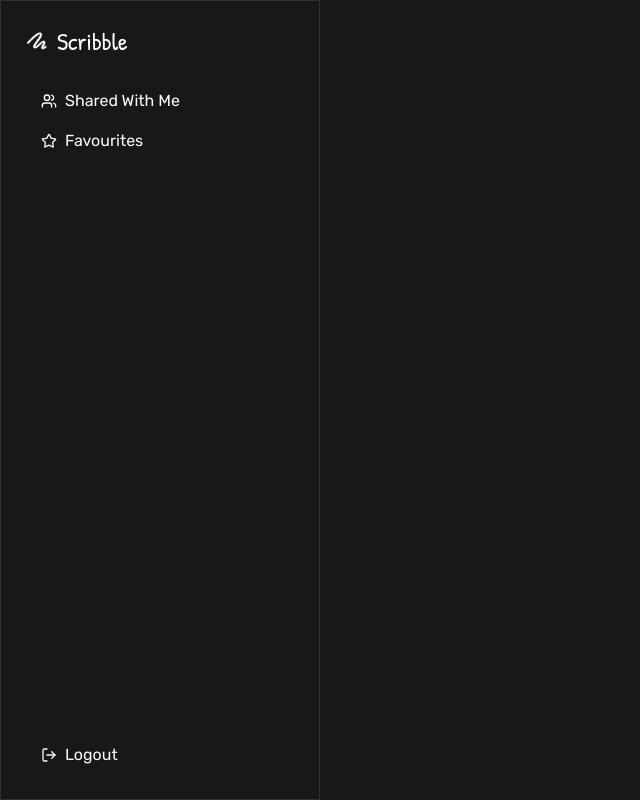
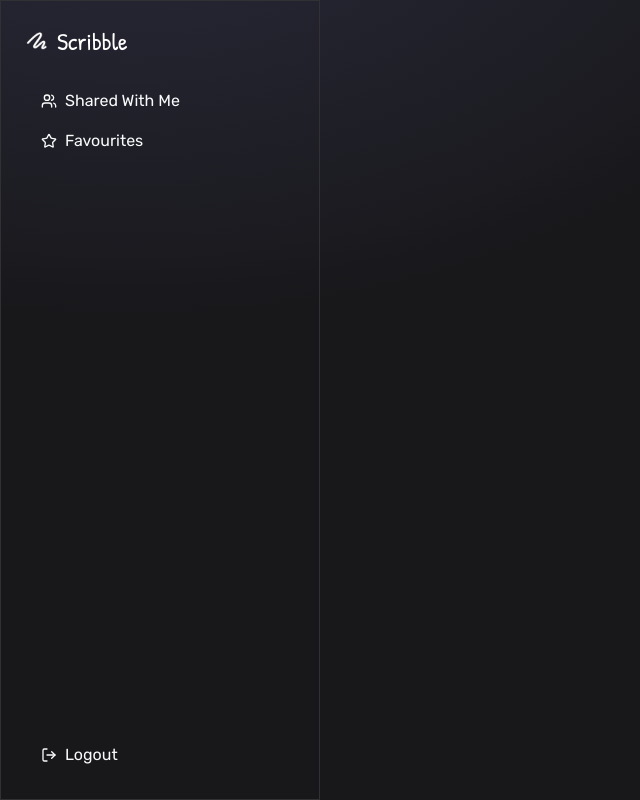
Before and after one commit to iSubhamMani/scribble, a Next.js app in the folder app/: page /dashboard in a window 1280 px wide. Shown: the whole page, without its empty margins (0-640 px from the left). Built offline with nearby package versions, Linux system fonts and the light colour scheme; no server answers.

Commit message:
enhance MainLayout with a radial gradient background for improved aesthetics

```diff
--- a/app/src/app/(main)/layout.tsx
+++ b/app/src/app/(main)/layout.tsx
@@ -6,7 +6,7 @@ export default function MainLayout({
   children: React.ReactNode;
 }>) {
   return (
-    <div className="flex bg-background min-h-[100dvh]">
+    <div className="flex bg-background min-h-[100dvh] bg-[radial-gradient(ellipse_60%_60%_at_10%_-20%,rgba(120,119,198,0.2),rgba(255,255,255,0))]">
       <Navbar />
       {children}
     </div>
```
